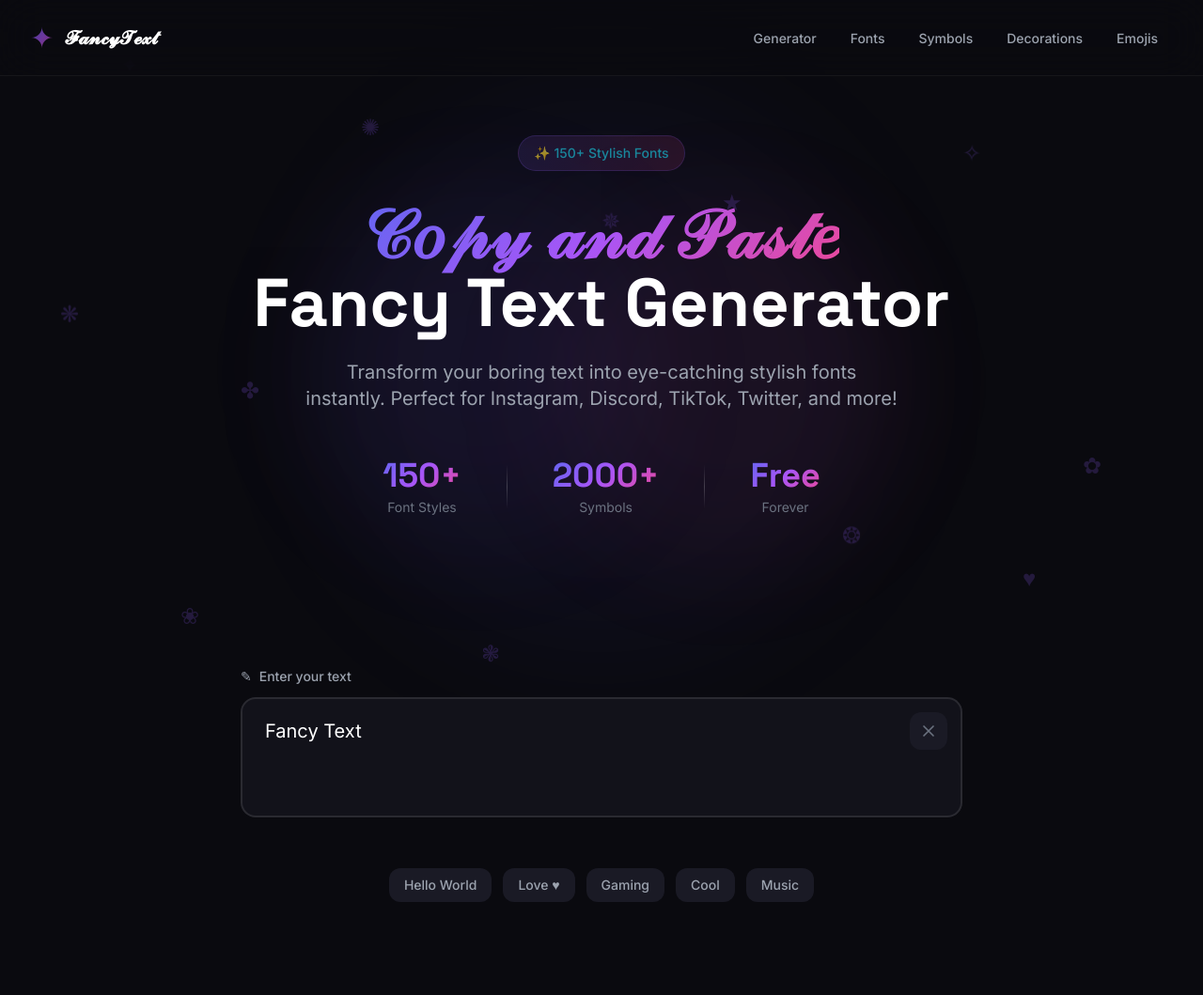
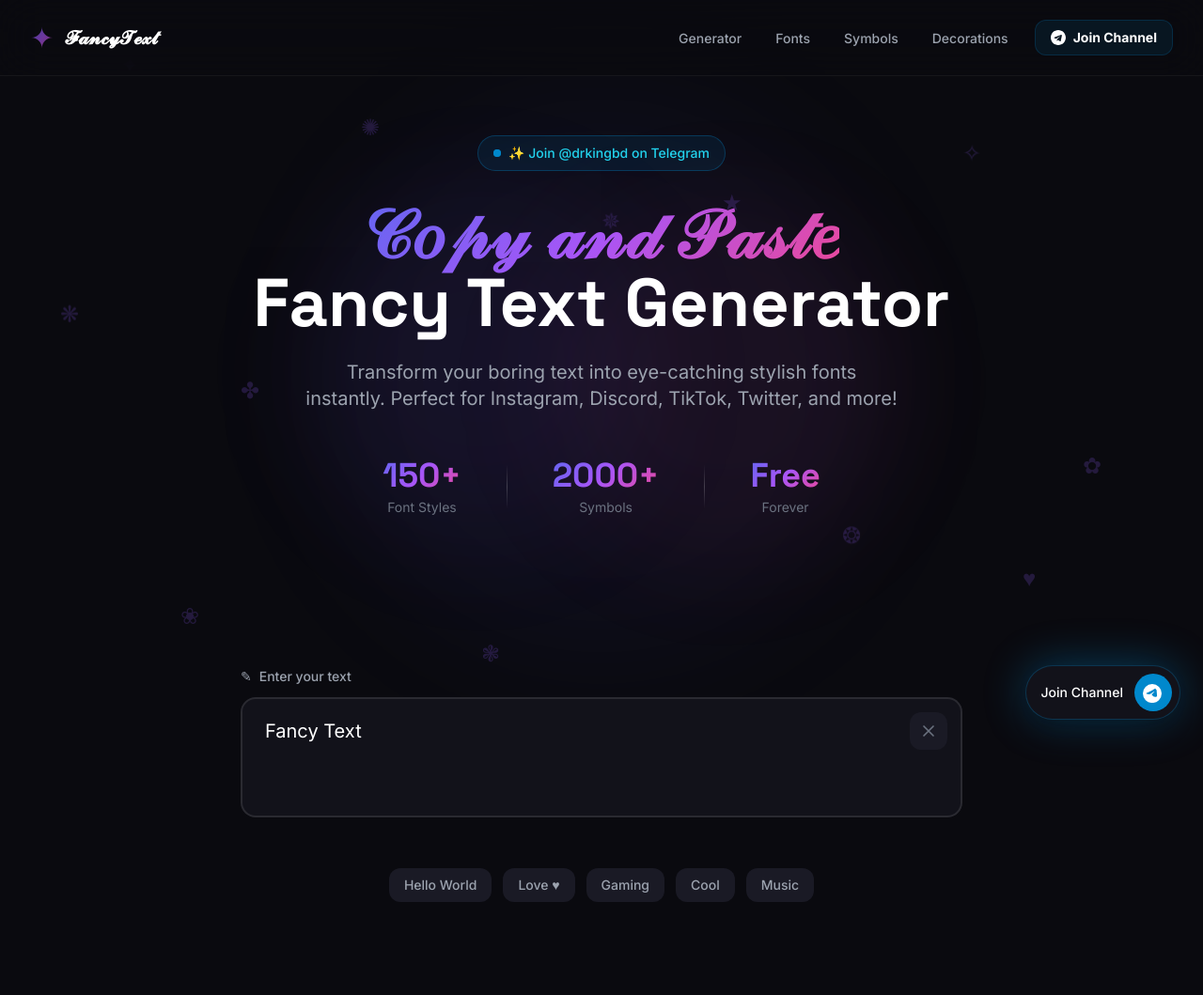
Before and after one commit to cybercodx/FancyTextGenerator, a plain HTML site: page index.html in a window 1280 px wide. Shown: the top 1059 px of the page at 94% size. Drawn offline with nearby package versions, Linux system fonts and the light colour scheme.

Commit message:
Update index.html

```diff
--- a/index.html
+++ b/index.html
@@ -4,7 +4,7 @@
     <meta charset="UTF-8">
     <meta name="viewport" content="width=device-width, initial-scale=1.0">
     <title>𝓕𝓪𝓷𝓬𝔂 𝓣𝓮𝔁𝓽 Generator - Stylish Fonts & Symbols ✨</title>
-    <meta name="description" content="Free fancy text generator with 150+ stylish fonts, symbols, and decorations. Copy and paste fancy letters for Instagram, Discord, TikTok, and more!">
+    <meta name="description" content="Free fancy text generator with 150+ stylish fonts, symbols, and decorations. Join @drkingbd on Telegram!">
     <script src="https://cdn.tailwindcss.com"></script>
     <link rel="preconnect" href="https://fonts.googleapis.com">
     <link rel="preconnect" href="https://fonts.gstatic.com" crossorigin>
@@ -34,6 +34,7 @@
                             green: '#10b981',
                             orange: '#f97316',
                             yellow: '#eab308',
+                            telegram: '#0088cc', /* Added Telegram Color */
                         }
                     },
                     animation: {
@@ -148,14 +149,11 @@
     </style>
 </head>
 <body class="bg-dark-800 text-white font-sans antialiased overflow-x-hidden">
-    <!-- Animated Background -->
     <div class="fixed inset-0 pointer-events-none overflow-hidden z-0">
-        <!-- Gradient Orbs -->
         <div class="absolute top-1/4 left-1/4 w-96 h-96 bg-accent-purple/10 rounded-full blur-3xl animate-pulse-slow"></div>
         <div class="absolute bottom-1/4 right-1/4 w-96 h-96 bg-accent-pink/10 rounded-full blur-3xl animate-pulse-slow delay-1000"></div>
         <div class="absolute top-1/2 left-1/2 -translate-x-1/2 -translate-y-1/2 w-[600px] h-[600px] bg-accent-blue/5 rounded-full blur-3xl"></div>
 
-        <!-- Floating Symbols -->
         <div class="floating-symbols text-2xl text-accent-purple/20">
             <span class="absolute top-[10%] left-[10%] animate-float" style="animation-delay: 0s;">✦</span>
             <span class="absolute top-[20%] left-[80%] animate-float" style="animation-delay: 2s;">✧</span>
@@ -172,26 +170,27 @@
         </div>
     </div>
 
-    <!-- Header -->
     <header class="fixed top-0 left-0 right-0 z-50 bg-dark-800/80 backdrop-blur-xl border-b border-white/5">
         <nav class="max-w-7xl mx-auto px-4 sm:px-6 lg:px-8">
             <div class="flex items-center justify-between h-16 sm:h-20">
-                <!-- Logo -->
                 <a href="#" class="flex items-center gap-2 sm:gap-3 group">
                     <span class="text-2xl sm:text-3xl gradient-text animate-pulse-slow">✦</span>
                     <span class="font-display text-lg sm:text-xl font-bold tracking-tight">𝓕𝓪𝓷𝓬𝔂𝓣𝓮𝔁𝓽</span>
                 </a>
 
-                <!-- Desktop Nav -->
                 <ul class="hidden md:flex items-center gap-1">
                     <li><a href="#generator" class="nav-link px-4 py-2 rounded-xl text-sm font-medium text-gray-400 hover:text-white hover:bg-white/5 transition-all">Generator</a></li>
                     <li><a href="#fonts" class="nav-link px-4 py-2 rounded-xl text-sm font-medium text-gray-400 hover:text-white hover:bg-white/5 transition-all">Fonts</a></li>
                     <li><a href="#symbols" class="nav-link px-4 py-2 rounded-xl text-sm font-medium text-gray-400 hover:text-white hover:bg-white/5 transition-all">Symbols</a></li>
                     <li><a href="#decorations" class="nav-link px-4 py-2 rounded-xl text-sm font-medium text-gray-400 hover:text-white hover:bg-white/5 transition-all">Decorations</a></li>
-                    <li><a href="#emojis" class="nav-link px-4 py-2 rounded-xl text-sm font-medium text-gray-400 hover:text-white hover:bg-white/5 transition-all">Emojis</a></li>
+                    <li>
+                        <a href="https://t.me/drkingbd" target="_blank" class="flex items-center gap-2 px-4 py-2 ml-2 rounded-xl text-sm font-bold text-white bg-accent-telegram/10 border border-accent-telegram/20 hover:bg-accent-telegram hover:border-accent-telegram transition-all duration-300 group">
+                            <svg class="w-4 h-4 fill-current" viewBox="0 0 24 24"><path d="M12 0C5.373 0 0 5.373 0 12s5.373 12 12 12 12-5.373 12-12S18.627 0 12 0zm5.894 8.221l-1.97 9.28c-.145.658-.537.818-1.084.508l-3-2.21-1.446 1.394c-.14.18-.357.223-.548.223l.188-2.85 5.18-4.686c.223-.198-.054-.31-.346-.115l-6.405 4.04-2.76-1.168c-.6-.208-.624-.624.128-.908l10.79-4.16c.5-.188 1.02.164.884.814z"/></svg>
+                            <span>Join Channel</span>
+                        </a>
+                    </li>
                 </ul>
 
-                <!-- Mobile Menu Button -->
                 <button id="mobileMenuBtn" class="md:hidden flex flex-col gap-1.5 p-2 rounded-lg hover:bg-white/5 transition-colors" aria-label="Toggle menu">
                     <span class="block w-6 h-0.5 bg-white rounded-full transition-all origin-center"></span>
                     <span class="block w-6 h-0.5 bg-white rounded-full transition-all"></span>
@@ -200,40 +199,42 @@
             </div>
         </nav>
 
-        <!-- Mobile Menu -->
         <div id="mobileMenu" class="hidden md:hidden bg-dark-700/95 backdrop-blur-xl border-b border-white/5">
             <ul class="flex flex-col p-4 space-y-1">
                 <li><a href="#generator" class="block px-4 py-3 rounded-xl text-gray-300 hover:text-white hover:bg-white/5 transition-all">Generator</a></li>
                 <li><a href="#fonts" class="block px-4 py-3 rounded-xl text-gray-300 hover:text-white hover:bg-white/5 transition-all">Fonts</a></li>
                 <li><a href="#symbols" class="block px-4 py-3 rounded-xl text-gray-300 hover:text-white hover:bg-white/5 transition-all">Symbols</a></li>
                 <li><a href="#decorations" class="block px-4 py-3 rounded-xl text-gray-300 hover:text-white hover:bg-white/5 transition-all">Decorations</a></li>
-                <li><a href="#emojis" class="block px-4 py-3 rounded-xl text-gray-300 hover:text-white hover:bg-white/5 transition-all">Emojis</a></li>
+                <li>
+                    <a href="https://t.me/drkingbd" target="_blank" class="flex items-center gap-2 px-4 py-3 rounded-xl text-accent-cyan font-semibold hover:bg-accent-telegram/10 transition-all">
+                        <span>✈️</span> Join @drkingbd
+                    </a>
+                </li>
             </ul>
         </div>
     </header>
 
-    <!-- Hero Section -->
     <section class="relative pt-28 sm:pt-36 pb-16 sm:pb-24 overflow-hidden">
         <div class="max-w-7xl mx-auto px-4 sm:px-6 lg:px-8 text-center relative z-10">
-            <!-- Badge -->
-            <div class="inline-flex items-center gap-2 px-4 py-2 rounded-full bg-gradient-to-r from-accent-purple/20 to-accent-pink/20 border border-accent-purple/30 mb-6 sm:mb-8 animate-pulse-slow">
-                <span class="text-accent-cyan text-sm font-medium">✨ 150+ Stylish Fonts</span>
-            </div>
+            <a href="https://t.me/drkingbd" target="_blank" class="inline-flex items-center gap-2 px-4 py-2 rounded-full bg-accent-telegram/10 border border-accent-telegram/30 mb-6 sm:mb-8 hover:bg-accent-telegram/20 transition-all cursor-pointer group">
+                <span class="relative flex h-2 w-2">
+                  <span class="animate-ping absolute inline-flex h-full w-full rounded-full bg-accent-telegram opacity-75"></span>
+                  <span class="relative inline-flex rounded-full h-2 w-2 bg-accent-telegram"></span>
+                </span>
+                <span class="text-accent-cyan text-sm font-medium group-hover:text-white transition-colors">✨ Join @drkingbd on Telegram</span>
+            </a>
 
-            <!-- Title -->
             <h1 class="font-display text-4xl sm:text-5xl md:text-6xl lg:text-7xl font-bold leading-tight mb-6 text-balance">
                 <span class="gradient-text">𝒞𝑜𝓅𝓎 𝒶𝓃𝒹 𝒫𝒶𝓈𝓉𝑒</span>
                 <br>
                 <span class="text-white">Fancy Text Generator</span>
             </h1>
 
-            <!-- Subtitle -->
             <p class="text-gray-400 text-base sm:text-lg md:text-xl max-w-2xl mx-auto mb-10 sm:mb-12 leading-relaxed text-balance">
                 Transform your boring text into eye-catching stylish fonts instantly.
                 Perfect for Instagram, Discord, TikTok, Twitter, and more!
             </p>
 
-            <!-- Stats -->
             <div class="flex flex-wrap items-center justify-center gap-6 sm:gap-8 md:gap-12">
                 <div class="flex flex-col items-center">
                     <span class="font-display text-3xl sm:text-4xl font-bold gradient-text">150+</span>
@@ -253,10 +254,8 @@
         </div>
     </section>
 
-    <!-- Generator Section -->
     <section id="generator" class="py-12 sm:py-16 relative z-10 scroll-mt-24">
         <div class="max-w-7xl mx-auto px-4 sm:px-6 lg:px-8">
-            <!-- Input Area -->
             <div class="max-w-3xl mx-auto mb-8 sm:mb-12">
                 <label for="textInput" class="flex items-center gap-2 text-sm font-medium text-gray-400 mb-3">
                     <span>✎</span>
@@ -281,7 +280,6 @@
                 </div>
             </div>
 
-            <!-- Quick Actions -->
             <div class="flex flex-wrap items-center justify-center gap-3 mb-8">
                 <button class="quick-action px-4 py-2 rounded-xl bg-dark-600 text-gray-400 hover:bg-accent-purple/20 hover:text-accent-purple transition-all text-sm font-medium" data-text="Hello World">Hello World</button>
                 <button class="quick-action px-4 py-2 rounded-xl bg-dark-600 text-gray-400 hover:bg-accent-pink/20 hover:text-accent-pink transition-all text-sm font-medium" data-text="Love">Love ♥</button>
@@ -292,7 +290,6 @@
         </div>
     </section>
 
-    <!-- Fonts Section -->
     <section id="fonts" class="py-12 sm:py-16 relative z-10 scroll-mt-24">
         <div class="max-w-7xl mx-auto px-4 sm:px-6 lg:px-8">
             <div class="text-center mb-8">
@@ -300,7 +297,6 @@
                 <p class="text-gray-500">Click any style to copy instantly</p>
             </div>
 
-            <!-- Filter Tabs -->
             <div class="flex gap-2 overflow-x-auto hide-scrollbar pb-4 mb-6 justify-start sm:justify-center">
                 <button class="filter-tab flex-shrink-0 px-4 sm:px-5 py-2.5 rounded-xl bg-gradient-to-r from-accent-purple to-accent-pink text-white text-sm font-medium transition-all" data-filter="all">All Styles</button>
                 <button class="filter-tab flex-shrink-0 px-4 sm:px-5 py-2.5 rounded-xl bg-dark-600 text-gray-400 hover:bg-dark-500 hover:text-white text-sm font-medium transition-all" data-filter="fancy">Fancy</button>
@@ -311,12 +307,9 @@
                 <button class="filter-tab flex-shrink-0 px-4 sm:px-5 py-2.5 rounded-xl bg-dark-600 text-gray-400 hover:bg-dark-500 hover:text-white text-sm font-medium transition-all" data-filter="aesthetic">Aesthetic</button>
             </div>
 
-            <!-- Results Grid -->
             <div id="resultsGrid" class="grid grid-cols-1 sm:grid-cols-2 lg:grid-cols-3 gap-4">
-                <!-- Results generated by JS -->
-            </div>
+                </div>
 
-            <!-- Load More -->
             <div class="text-center mt-8">
                 <button id="loadMoreBtn" class="hidden px-6 py-3 rounded-xl bg-dark-600 text-gray-400 hover:bg-dark-500 hover:text-white transition-all text-sm font-medium">
                     Load More Styles
@@ -325,7 +318,6 @@
         </div>
     </section>
 
-    <!-- Symbols Section -->
     <section id="symbols" class="py-12 sm:py-16 bg-dark-700/50 relative z-10 scroll-mt-24">
         <div class="max-w-7xl mx-auto px-4 sm:px-6 lg:px-8">
             <div class="text-center mb-8">
@@ -333,7 +325,6 @@
                 <p class="text-gray-500">Click any symbol to copy it instantly</p>
             </div>
 
-            <!-- Symbol Categories -->
             <div class="flex gap-2 overflow-x-auto hide-scrollbar pb-4 mb-6">
                 <button class="symbol-tab flex-shrink-0 px-4 py-2.5 rounded-full bg-gradient-to-r from-accent-purple to-accent-pink text-white text-sm font-medium transition-all" data-category="stars">★ Stars</button>
                 <button class="symbol-tab flex-shrink-0 px-4 py-2.5 rounded-full bg-dark-600 border border-white/10 text-gray-400 hover:border-accent-purple/50 hover:text-white text-sm font-medium transition-all" data-category="hearts">♥ Hearts</button>
@@ -350,14 +341,11 @@
                 <button class="symbol-tab flex-shrink-0 px-4 py-2.5 rounded-full bg-dark-600 border border-white/10 text-gray-400 hover:border-accent-purple/50 hover:text-white text-sm font-medium transition-all" data-category="misc">✤ Misc</button>
             </div>
 
-            <!-- Symbols Grid -->
             <div id="symbolsGrid" class="grid grid-cols-6 sm:grid-cols-8 md:grid-cols-10 lg:grid-cols-12 gap-2 sm:gap-3">
-                <!-- Symbols generated by JS -->
-            </div>
+                </div>
         </div>
     </section>
 
-    <!-- Decorations Section -->
     <section id="decorations" class="py-12 sm:py-16 relative z-10 scroll-mt-24">
         <div class="max-w-7xl mx-auto px-4 sm:px-6 lg:px-8">
             <div class="text-center mb-8">
@@ -365,7 +353,6 @@
                 <p class="text-gray-500">Add beautiful borders and frames to your text</p>
             </div>
 
-            <!-- Decoration Input -->
             <div class="max-w-lg mx-auto mb-8">
                 <input
                     type="text"
@@ -376,14 +363,11 @@
                 >
             </div>
 
-            <!-- Decorations Grid -->
             <div id="decorationsGrid" class="grid grid-cols-1 sm:grid-cols-2 lg:grid-cols-3 xl:grid-cols-4 gap-4">
-                <!-- Decorations generated by JS -->
-            </div>
+                </div>
         </div>
     </section>
 
-    <!-- Emojis Section -->
     <section id="emojis" class="py-12 sm:py-16 bg-dark-700/50 relative z-10 scroll-mt-24">
         <div class="max-w-7xl mx-auto px-4 sm:px-6 lg:px-8">
             <div class="text-center mb-8">
@@ -391,7 +375,6 @@
                 <p class="text-gray-500">Browse and copy emojis by category</p>
             </div>
 
-            <!-- Emoji Categories -->
             <div class="flex gap-2 overflow-x-auto hide-scrollbar pb-4 mb-6">
                 <button class="emoji-tab flex-shrink-0 px-4 py-2.5 rounded-full bg-gradient-to-r from-accent-purple to-accent-pink text-white text-sm font-medium transition-all" data-emoji="smileys">😀 Smileys</button>
                 <button class="emoji-tab flex-shrink-0 px-4 py-2.5 rounded-full bg-dark-600 border border-white/10 text-gray-400 hover:border-accent-purple/50 hover:text-white text-sm font-medium transition-all" data-emoji="gestures">👋 Gestures</button>
@@ -403,14 +386,11 @@
                 <button class="emoji-tab flex-shrink-0 px-4 py-2.5 rounded-full bg-dark-600 border border-white/10 text-gray-400 hover:border-accent-purple/50 hover:text-white text-sm font-medium transition-all" data-emoji="nature">🌸 Nature</button>
             </div>
 
-            <!-- Emojis Grid -->
             <div id="emojisGrid" class="grid grid-cols-6 sm:grid-cols-8 md:grid-cols-10 lg:grid-cols-12 gap-2">
-                <!-- Emojis generated by JS -->
-            </div>
+                </div>
         </div>
     </section>
 
-    <!-- Text Combiner Section -->
     <section id="combiner" class="py-12 sm:py-16 relative z-10">
         <div class="max-w-7xl mx-auto px-4 sm:px-6 lg:px-8">
             <div class="text-center mb-8">
@@ -450,7 +430,6 @@
         </div>
     </section>
 
-    <!-- Footer -->
     <footer class="py-12 border-t border-white/5 relative z-10">
         <div class="max-w-7xl mx-auto px-4 sm:px-6 lg:px-8">
             <div class="text-center mb-8">
@@ -464,7 +443,7 @@
                 <a href="#generator" class="text-gray-500 hover:text-accent-purple transition-colors">Generator</a>
                 <a href="#fonts" class="text-gray-500 hover:text-accent-purple transition-colors">Fonts</a>
                 <a href="#symbols" class="text-gray-500 hover:text-accent-purple transition-colors">Symbols</a>
-                <a href="#decorations" class="text-gray-500 hover:text-accent-purple transition-colors">Decorations</a>
+                <a href="https://t.me/drkingbd" target="_blank" class="text-accent-telegram hover:text-white transition-colors">Telegram</a>
                 <a href="#emojis" class="text-gray-500 hover:text-accent-purple transition-colors">Emojis</a>
             </div>
             <div class="text-center pt-8 border-t border-white/5">
@@ -473,7 +452,6 @@
         </div>
     </footer>
 
-    <!-- Toast Notification -->
     <div id="toast" class="fixed bottom-6 left-1/2 -translate-x-1/2 translate-y-24 opacity-0 pointer-events-none z-50 transition-all duration-300 ease-out">
         <div class="flex items-center gap-3 px-5 py-3 bg-dark-700 border border-accent-green/50 rounded-full shadow-lg shadow-accent-green/20">
             <span class="w-6 h-6 flex items-center justify-center bg-accent-green rounded-full text-white text-xs">✓</span>
@@ -481,6 +459,19 @@
         </div>
     </div>
 
+    <a href="https://t.me/drkingbd" target="_blank" class="fixed bottom-6 right-6 z-40 group animate-bounce-slow" title="Join our Telegram">
+        <div class="absolute inset-0 bg-accent-telegram rounded-full blur-xl opacity-40 group-hover:opacity-80 transition-opacity duration-300"></div>
+
+        <div class="relative flex items-center gap-3 pl-4 pr-2 py-2 bg-dark-700 border border-accent-telegram/30 rounded-full hover:border-accent-telegram transition-all duration-300 shadow-xl group-hover:-translate-y-1">
+            <span class="text-sm font-medium text-white hidden sm:block">Join Channel</span>
+            <div class="flex items-center justify-center w-10 h-10 bg-accent-telegram text-white rounded-full">
+                <svg class="w-5 h-5 translate-x-[-1px] translate-y-[1px]" fill="currentColor" viewBox="0 0 24 24">
+                    <path d="M11.944 0A12 12 0 0 0 0 12a12 12 0 0 0 12 12 12 12 0 0 0 12-12A12 12 0 0 0 12 0a12 12 0 0 0-.056 0zm4.962 7.224c.1-.002.321.023.465.14a.506.506 0 0 1 .171.325c.016.093.036.3.036.3s.204 2.271.48 5.914c.04.537.089 1.62-.17 1.939-.15.185-.969.486-1.26.54-2.434.467-3.69-1.218-4.706-2.083-1.391-1.185.347-1.928.948-2.527.276-.275 1.767-1.748 1.83-1.84.053-.076.107-.323-.105-.366-.212-.043-3.486 2.15-3.666 2.264-2.525 1.597-4.07 1.258-4.832 1.045-1.066-.299-1.574-.535-1.574-.535s-.753-.353.481-.986c5.842-2.985 8.905-4.549 10.938-5.83Z"/>
+                </svg>
+            </div>
+        </div>
+    </a>
+
     <script src="script.js"></script>
 </body>
 </html>
```
